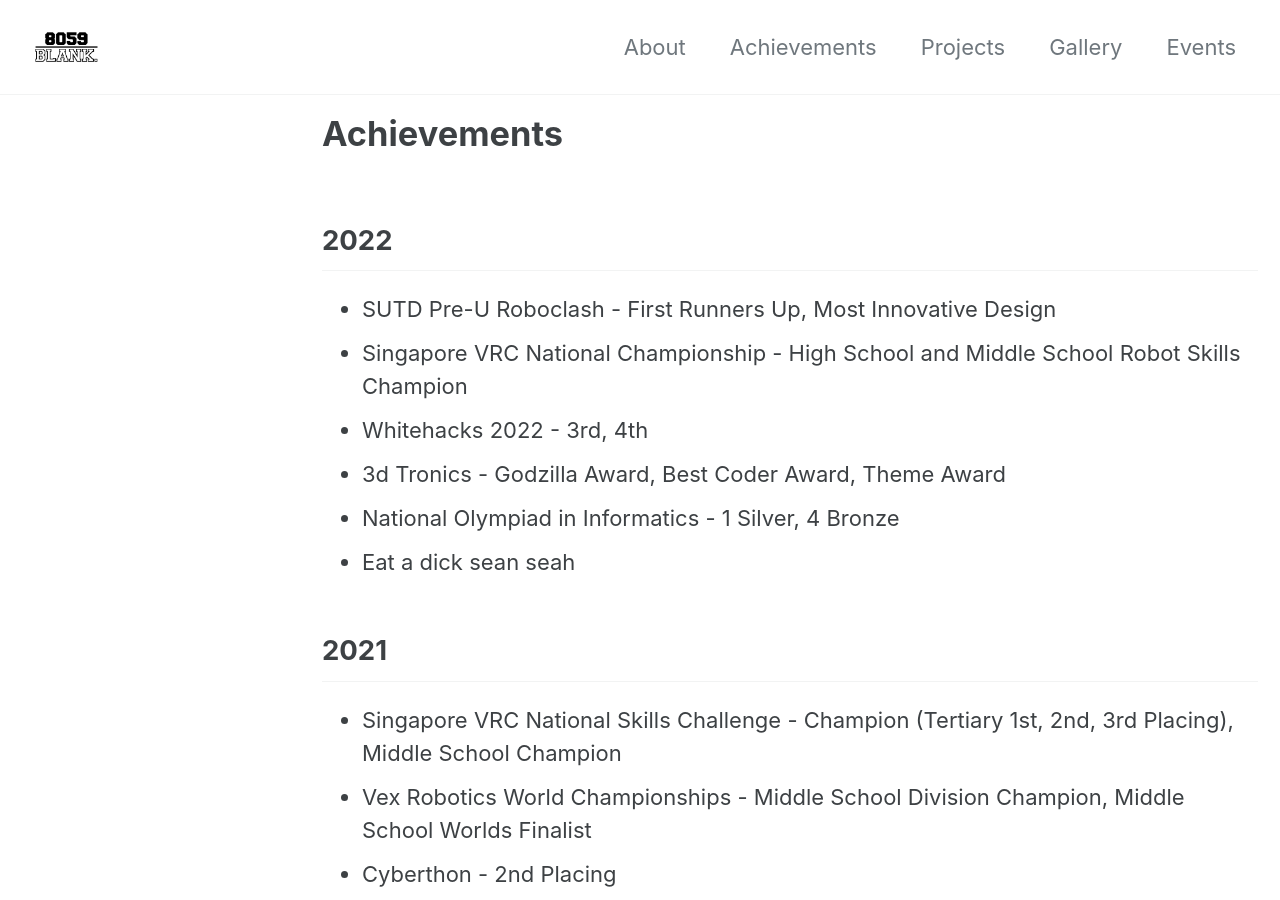
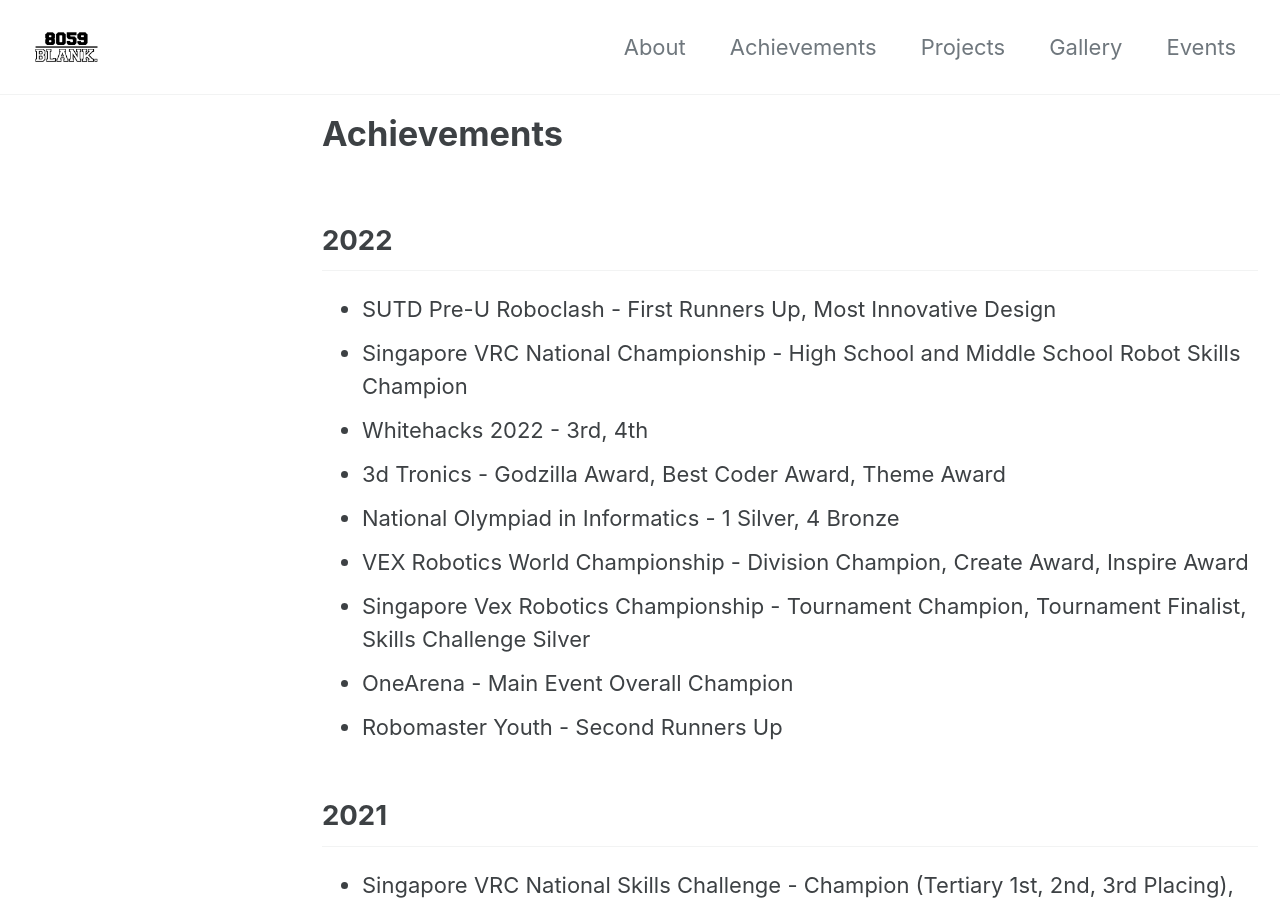
Before and after one commit to 8059blank/8059blank.github.io, a Jekyll site: the page built from achievements/index.md, in a window 1280 px wide and 900 px high. Built offline with Jekyll 4.4.1, drawn with Linux system fonts in a browser that asks for light colours; cached includes are drawn as plain includes; nearby versions of some CDN libraries.

Commit message:
added 2022 achievements

```diff
--- a/achievements/index.md
+++ b/achievements/index.md
@@ -8,7 +8,10 @@
 - Whitehacks 2022 - 3rd, 4th
 - 3d Tronics - Godzilla Award, Best Coder Award, Theme Award
 - National Olympiad in Informatics - 1 Silver, 4 Bronze
-- Eat a dick sean seah
+- VEX Robotics World Championship - Division Champion, Create Award, Inspire Award
+- Singapore Vex Robotics Championship - Tournament Champion, Tournament Finalist, Skills Challenge Silver
+- OneArena - Main Event Overall Champion
+- Robomaster Youth - Second Runners Up
 
 ## 2021
 - Singapore VRC National Skills Challenge - Champion (Tertiary 1st, 2nd, 3rd Placing), Middle School Champion
```
